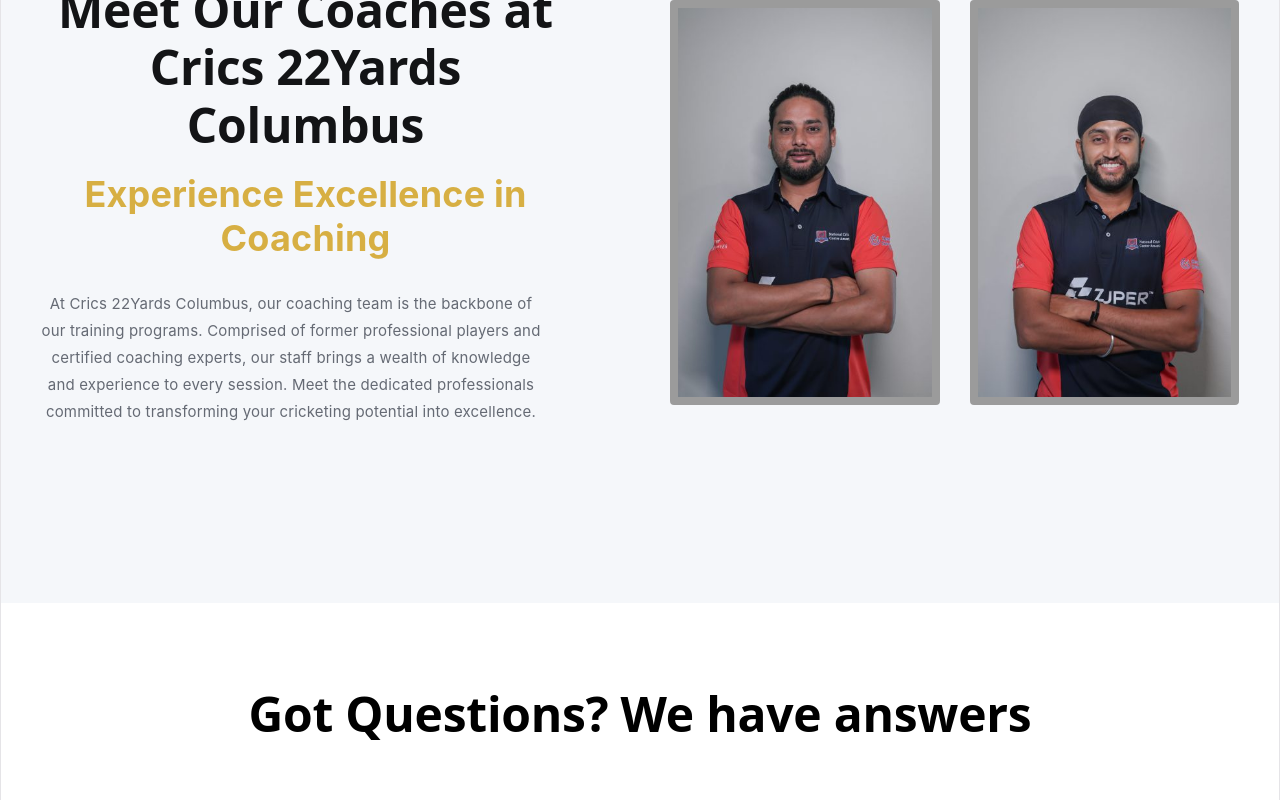
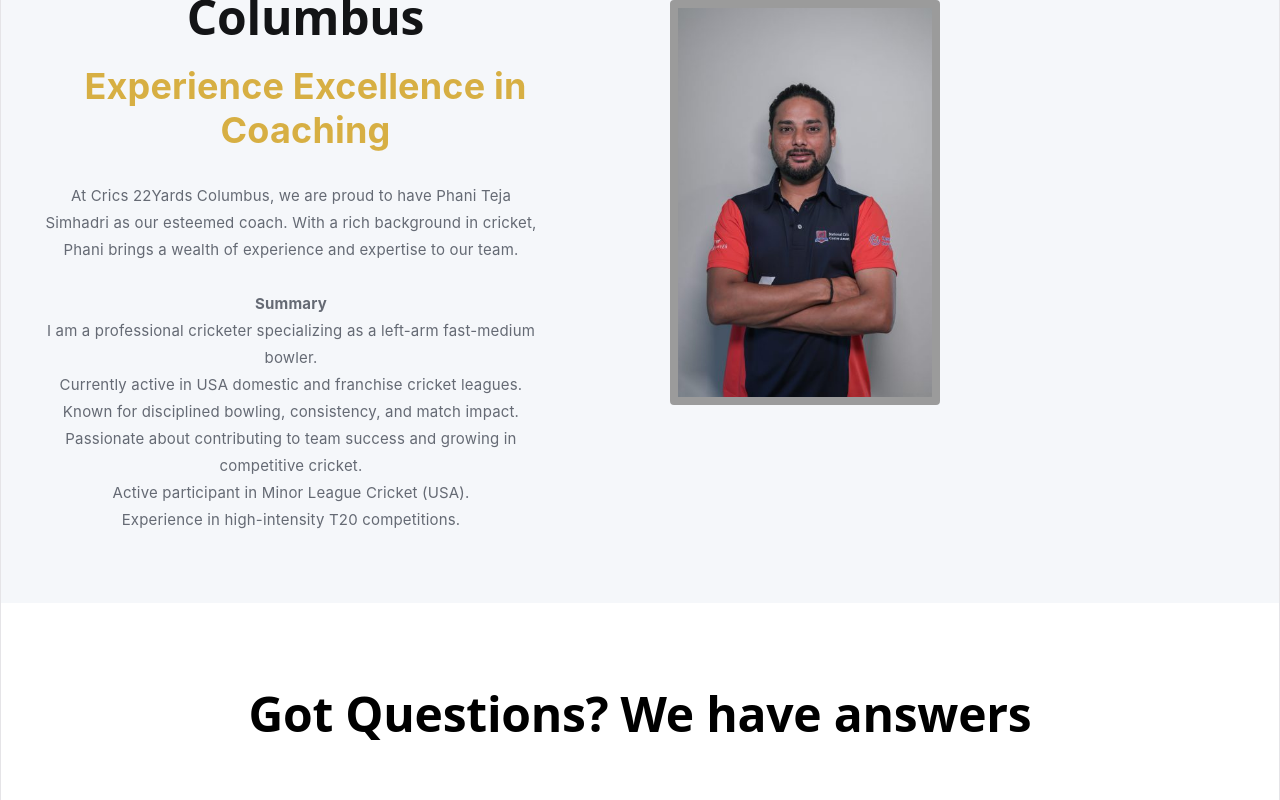
Before and after one commit to Project123margam360/crics22yards, a React (Vite) app: page /about in a window 1280 px wide. Shown: the part 3014-3814 px from the top of the page. Built offline with nearby package versions, Linux system fonts and the light colour scheme.

Commit message:
Update coaches page with Phani Teja Simhadri and professional summary

```diff
--- a/src/components/Coaches.jsx
+++ b/src/components/Coaches.jsx
@@ -1,7 +1,6 @@
 import React, { useEffect, useRef, useState } from 'react';
 import '../styles/Coaches.css';
-import coach1 from '../assets/10002.jpg';
-import coach2 from '../assets/10011.jpg';
+import coach from '../assets/10002.jpg';
 
 export default function Coaches() {
   const [hasAnimated, setHasAnimated] = useState(false);
@@ -9,13 +8,8 @@ export default function Coaches() {
 
   const coaches = [
     {
-      image: coach1,
-      name: 'Kamal Passi',
-      role: 'Coach'
-    },
-    {
-      image: coach2,
-      name: 'Harmeet Singh',
+      image: coach,
+      name: 'Phani Teja Simhadri',
       role: 'Coach'
     }
   ];
@@ -44,7 +38,15 @@ export default function Coaches() {
           <h2 className="coaches-title">Meet Our Coaches at Crics 22Yards Columbus</h2>
           <h3 className="coaches-subtitle">Experience Excellence in Coaching</h3>
           <p className="coaches-description">
-            At Crics 22Yards Columbus, our coaching team is the backbone of our training programs. Comprised of former professional players and certified coaching experts, our staff brings a wealth of knowledge and experience to every session. Meet the dedicated professionals committed to transforming your cricketing potential into excellence.
+            At Crics 22Yards Columbus, we are proud to have Phani Teja Simhadri as our esteemed coach. With a rich background in cricket, Phani brings a wealth of experience and expertise to our team.
+            <br/><br/>
+            <strong>Summary</strong><br/>
+            I am a professional cricketer specializing as a left-arm fast-medium bowler.<br/>
+            Currently active in USA domestic and franchise cricket leagues.<br/>
+            Known for disciplined bowling, consistency, and match impact.<br/>
+            Passionate about contributing to team success and growing in competitive cricket.<br/>
+            Active participant in Minor League Cricket (USA).<br/>
+            Experience in high-intensity T20 competitions.
           </p>
         </div>
 
```
